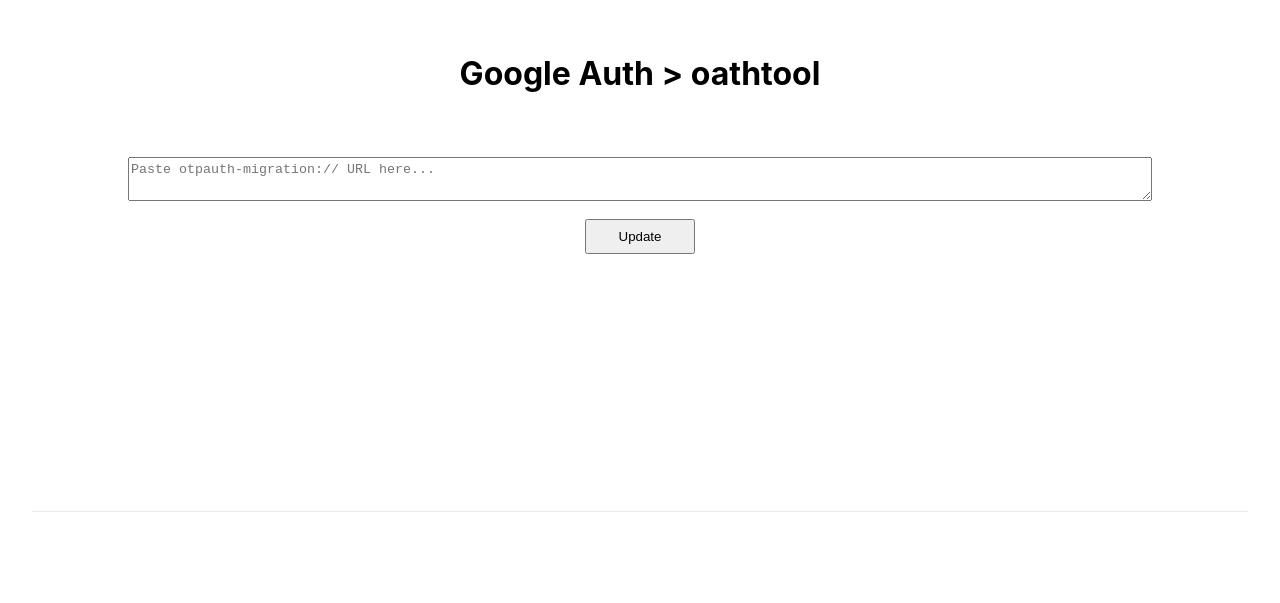
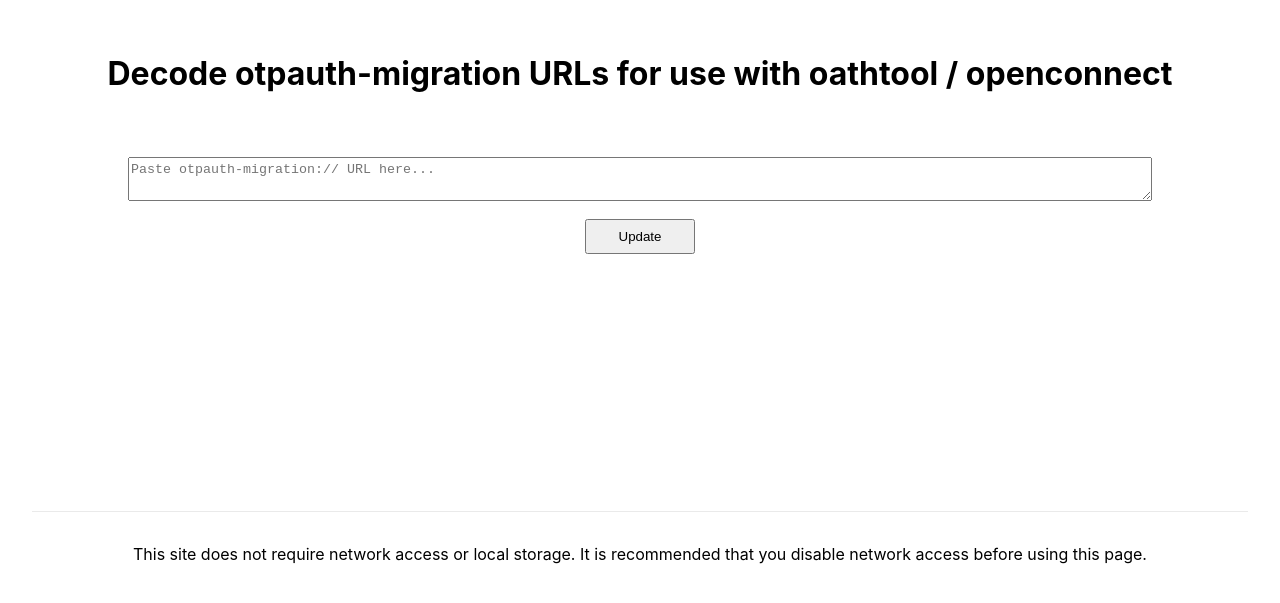
Before and after one commit to geoffyoungs/google-auth-to-oathtool, a Next.js app: page / in a window 1280 px wide. Shown: the part 129-732 px from the top of the page. Built offline with nearby package versions, Linux system fonts and the light colour scheme.

Commit message:
Add security warning

```diff
--- a/pages/index.js
+++ b/pages/index.js
@@ -100,14 +100,14 @@
   return (
     <div className={styles.container}>
       <Head>
-        <title>Google Authenticator To oathtool / openconnect</title>
+        <title>Decode otpauth-migration URLs for use with oathtool / openconnect</title>
         <meta name="description" content="Generated by create next app" />
         <link rel="icon" href="/favicon.ico" />
       </Head>
 
       <main className={styles.main}>
         <h1 className={styles.title}>
-          Google Auth &gt; oathtool
+        Decode otpauth-migration URLs for use with oathtool / openconnect
         </h1>
 
         {qr && scan ? menu : <></>}
@@ -138,6 +138,7 @@
       </main>
 
       <footer className={styles.footer}>
+        This site does not require network access or local storage.  It is recommended that you disable network access before using this page.
       </footer>
     </div>
   )
```
